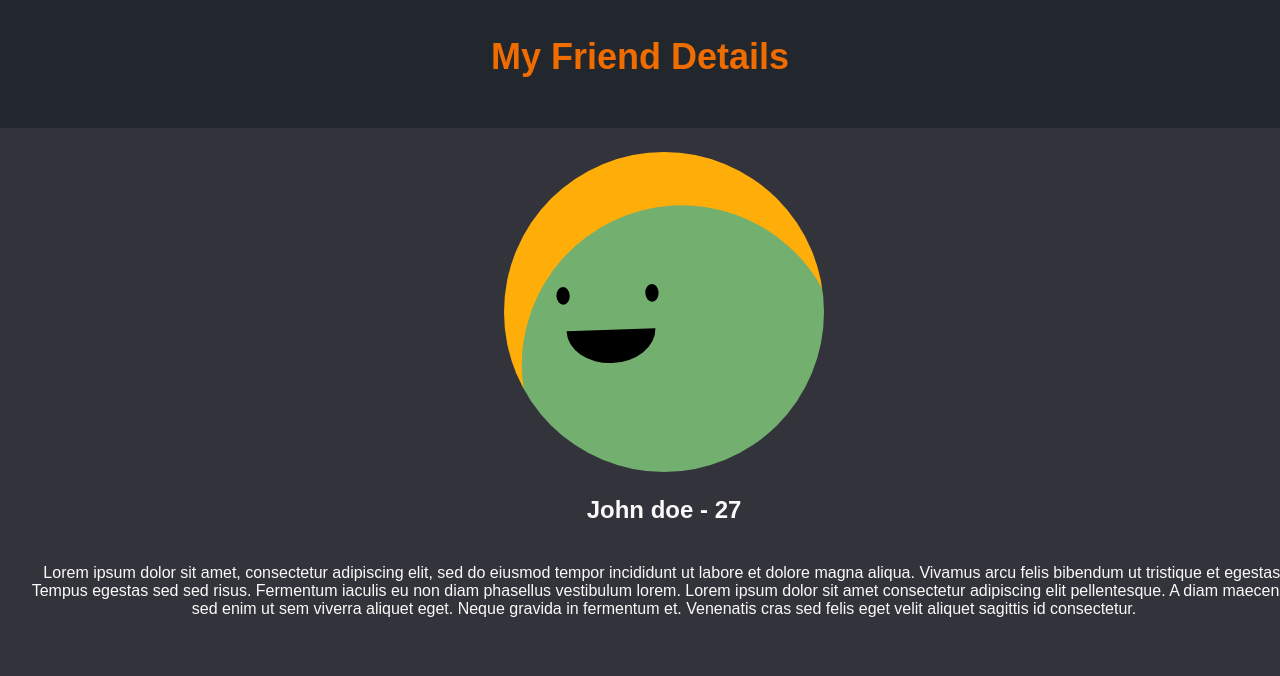
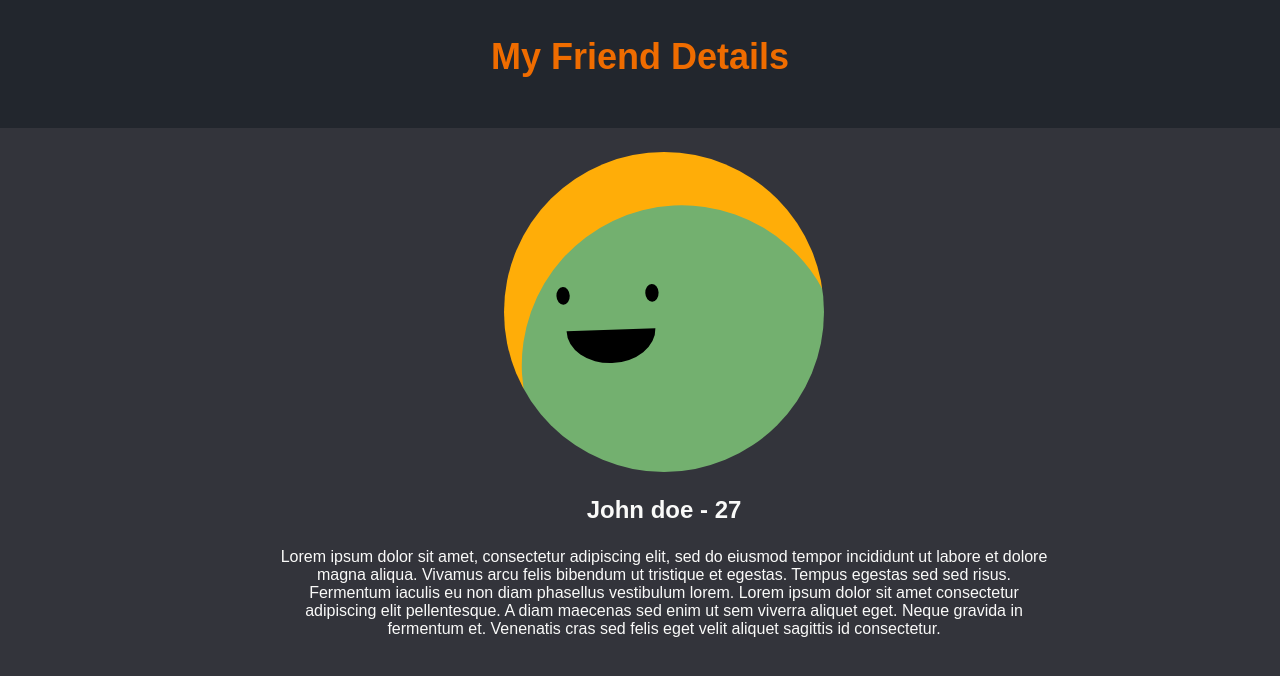
Before and after one commit to gurjit03/reactjs-bangalore-meetup, a React (Vite) app: page /friend/1 in a window 1280 px wide. Shown: the top 676 px of the page. Built offline with nearby package versions, Linux system fonts and the light colour scheme.

Commit message:
chore: creates seperate utils file to get title

```diff
--- a/src/components/Friend/style.css
+++ b/src/components/Friend/style.css
@@ -20,6 +20,8 @@
 
 .friend-details-description {
   color: var(--accent-color);
+  width: clamp(100px, 60%, 90vw);
+  margin: 0 auto;
 }
 
 .friend-details-profile {
--- a/src/components/Layout/Layout.jsx
+++ b/src/components/Layout/Layout.jsx
@@ -1,12 +1,7 @@
 import { AnimatePresence } from "framer-motion";
 import React from "react";
-import { Outlet, matchPath, useLocation } from "react-router-dom";
-
-function getTitle(url) {
-  if (matchPath({ path: "/friend/:id" }, url)) return "My Friend Details";
-  if (matchPath(url, "/")) return "Animated Shared Layout Demo";
-  return "";
-}
+import { Outlet, useLocation } from "react-router-dom";
+import { getTitle } from "./utils";
 
 const Layout = () => {
   const location = useLocation();
--- /dev/null
+++ b/src/components/Layout/utils.js
@@ -0,0 +1,7 @@
+import { matchPath } from "react-router-dom";
+
+export const getTitle = (url) => {
+  if (matchPath({ path: "/friend/:id" }, url)) return "My Friend Details";
+  if (matchPath(url, "/")) return "Animated Shared Layout Demo";
+  return "";
+};
```
